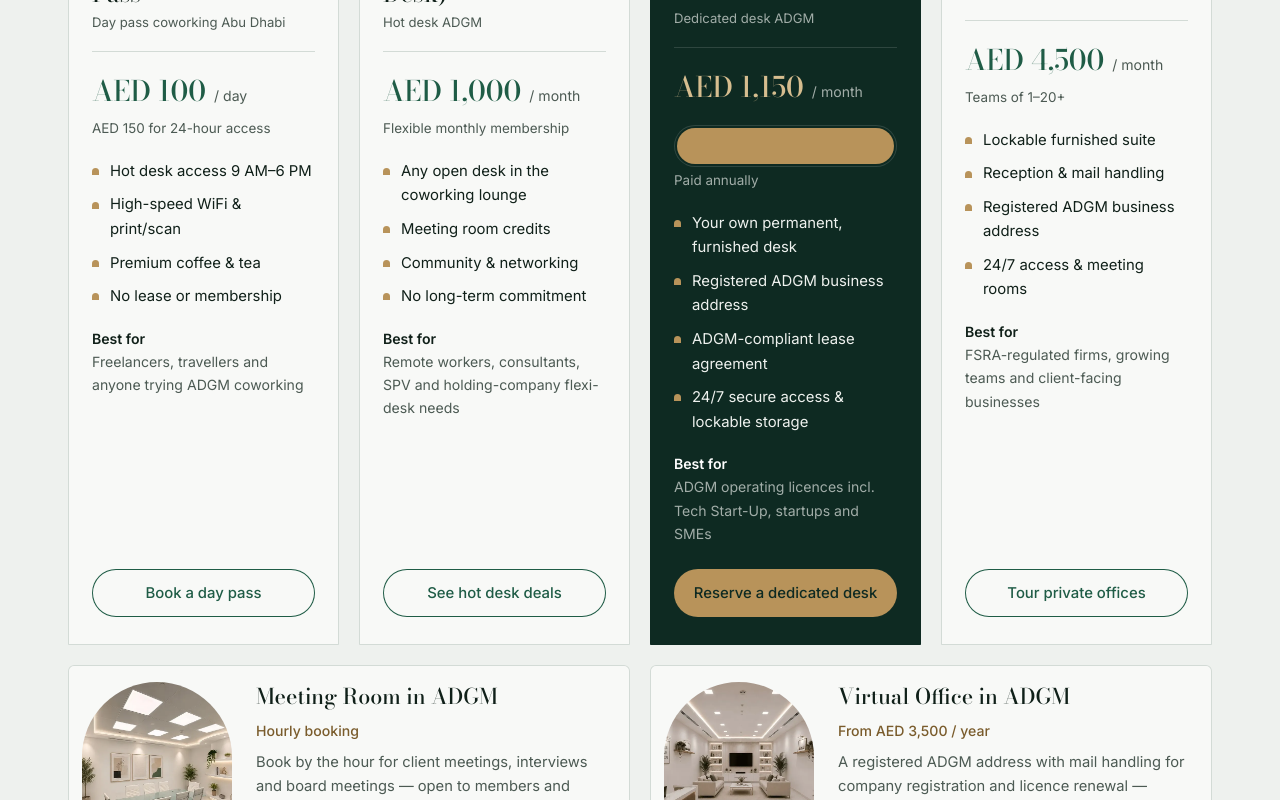
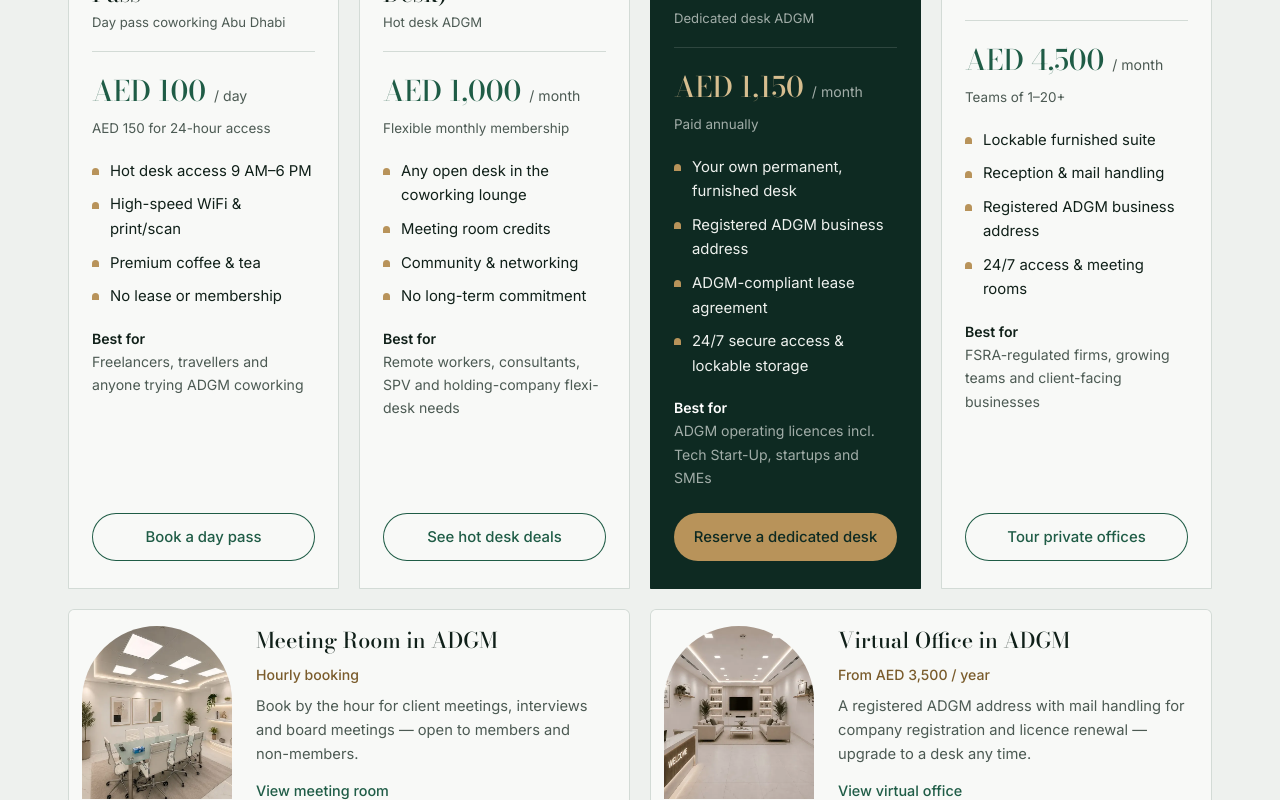
Before and after one commit to coworkingaegis-dev/aegis-coworking-space, a React (Vite) app: page / in a window 1280 px wide. Shown: the part 2560-3360 px from the top of the page. Built offline with nearby package versions, Linux system fonts and the light colour scheme.

Commit message:
Update content.js

```diff
--- a/src/data/content.js
+++ b/src/data/content.js
@@ -129,10 +129,7 @@
     unit: '/ month',
     note: 'Paid annually',
     popular: true,
-    terms: [
-      { price: 'AED 1,150', note: 'Paid annually' },
 
-    ],
     bestFor: 'ADGM operating licences incl. Tech Start-Up, startups and SMEs',
     features: ['Your own permanent, furnished desk', 'Registered ADGM business address', 'ADGM-compliant lease agreement', '24/7 secure access & lockable storage'],
     href: WA_INFO,
```
